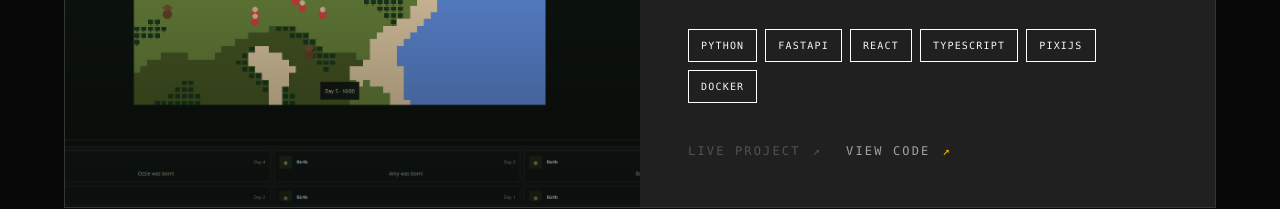
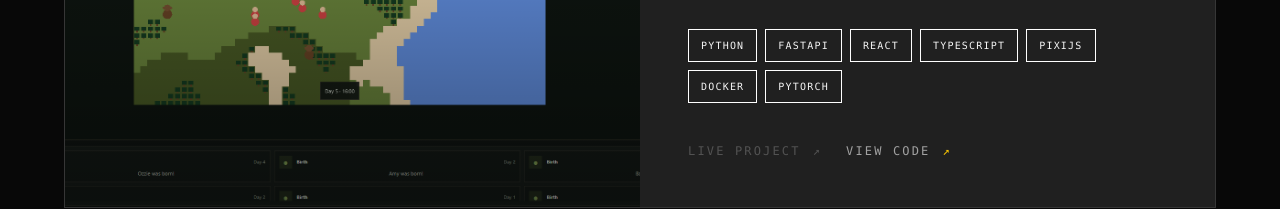
Before and after one commit to Iwasnever-here/Iwasnever-here.github.io, a React (Vite) app: page / in a window 1280 px wide. Shown: the part 3794-4003 px from the top of the page. Built offline with nearby package versions, Linux system fonts and the light colour scheme.

Commit message:
update cv and project

```diff
--- a/src/sections/Project.jsx
+++ b/src/sections/Project.jsx
@@ -54,19 +54,13 @@ const projects = [
       'https://github.com/Iwasnever-here/java-http-server',
   },
   {
-  number: '03',
-
+    number: '05',
     title: 'Project Simian',
-
     description:
       'An agent-based simulation featuring autonomous monkeys with limited perception, memory, resource-driven behaviour and pathfinding in a procedural island environment.',
-
-  technologies: ['Python', 'FastAPI', 'React', 'TypeScript', 'PixiJS', 'Docker'],
-
+    technologies: ['Python', 'FastAPI', 'React', 'TypeScript', 'PixiJS', 'Docker', 'pyTorch'],
     image: projectsimianimage,
-
     liveUrl: '#',
-
     githubUrl:
       'https://github.com/Iwasnever-here/project-simian',
   },
```
Also changed, not shown: 1 other file (tests, documents, lock files or other folders). Lines whose indentation alone changed are shown as unchanged.
